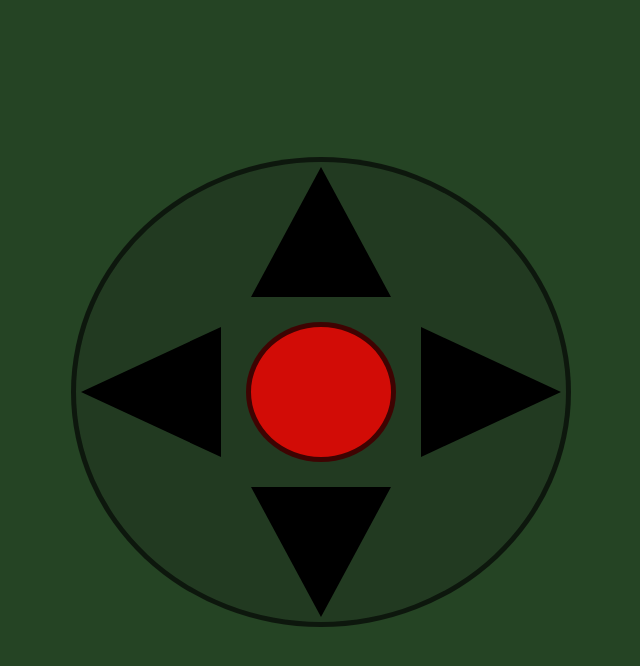
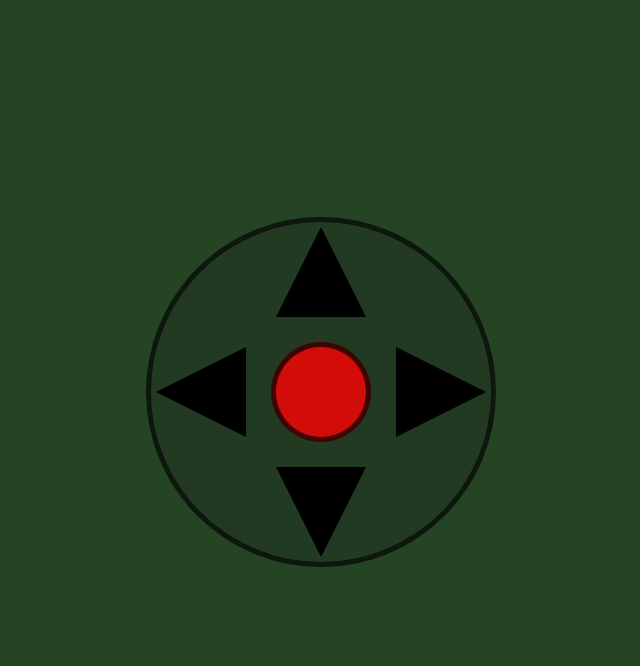
Before and after one commit to IFalcoNI/bayraktar-remote, a website: page public/index.hbs in a window 1280 px wide. Shown: the whole page, without its empty margins (319-959 px from the left). Drawn offline with nearby package versions, Linux system fonts and the light colour scheme; files that its build step writes are made by us from their sources.

Commit message:
first commit

```diff
--- a/public/index.hbs
+++ b/public/index.hbs
@@ -1,6 +1,7 @@
 <html>
   <head>
-    <meta name="viewport" content="user-scalable=no, initial-scale=0.55, maximum-scale=0.55, minimum-scale=0.55, width=device-width, height=device-height, target-densitydpi=device-dpi" />
+    {{!-- <meta name="viewport" content="user-scalable=no, initial-scale=0.55, maximum-scale=0.55, minimum-scale=0.55, width=device-width, height=device-height, target-densitydpi=device-dpi" /> --}}
+    <meta name="viewport" content= "width=device-width, user-scalable=no">
     <title>Bayraktar Control</title>
     <head>
       <link rel='stylesheet' href='./style.css' />
--- a/public/style.css
+++ b/public/style.css
@@ -15,8 +15,20 @@ form {
   border-radius: 50%;
   border: 5px solid rgba(0, 0, 0, 0.6);
 }
+button,
+input[type='submit'],
+input[type='reset'] {
+  background: none;
+  color: inherit;
+  border: none;
+  padding: 0;
+  font: inherit;
+  cursor: pointer;
+  outline: inherit;
+}
 button {
   all: unset;
+  transition: none;
   cursor: pointer;
 }
 
@@ -31,33 +43,33 @@ button {
   width: 0;
   height: 0;
   border-style: solid;
-  border-width: 0 70px 130px 70px;
+  border-width: 0 45px 90px 45px;
   border-color: transparent transparent black transparent;
 }
 #back {
   width: 0;
   height: 0;
   border-style: solid;
-  border-width: 130px 70px 0 70px;
+  border-width: 90px 45px 0 45px;
   border-color: black transparent transparent transparent;
 }
 #left {
   width: 0;
   height: 0;
   border-style: solid;
-  border-width: 65px 140px 65px 0;
+  border-width: 45px 90px 45px 0;
   border-color: transparent black transparent transparent;
 }
 #right {
   width: 0;
   height: 0;
   border-style: solid;
-  border-width: 65px 0 65px 140px;
+  border-width: 45px 0 45px 90px;
   border-color: transparent transparent transparent black;
 }
 #fire {
-  width: 140px;
-  height: 130px;
+  width: 90px;
+  height: 90px;
   background: rgba(255, 0, 0, 0.795);
   border-radius: 50%;
   margin: 20px;
```
